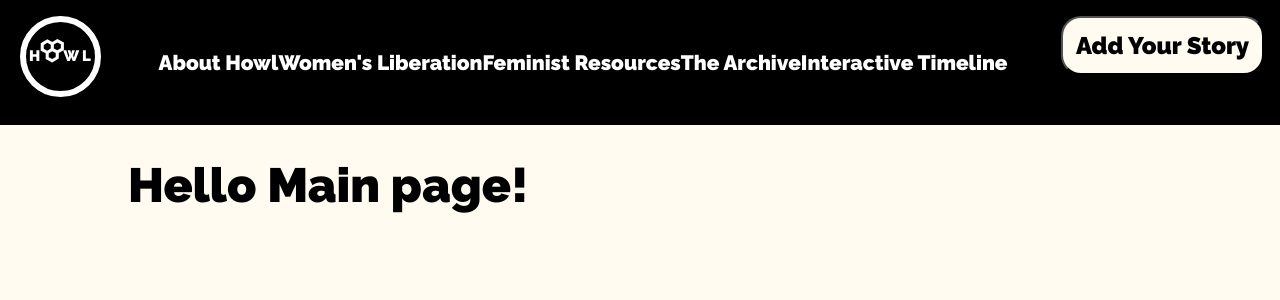
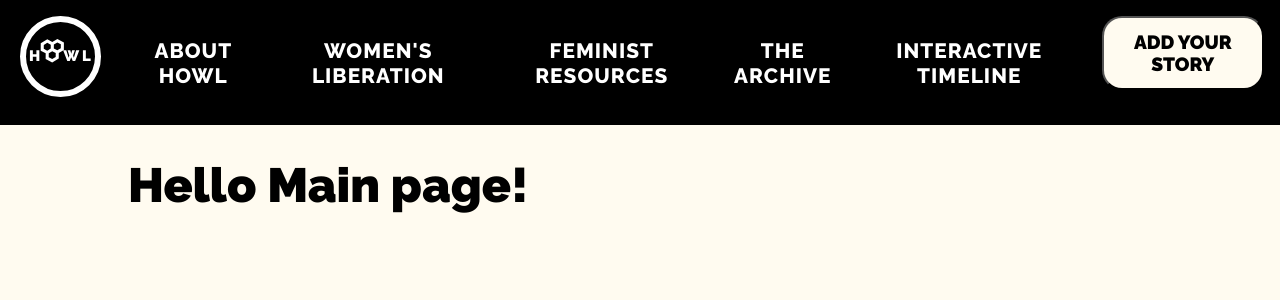
Before and after one commit to founders-programme-2/howl, a React (Create React App) app in the folder client/: page / in a window 1280 px wide. Shown: the top 300 px of the page. Built offline with nearby package versions, Linux system fonts and the light colour scheme; what react-a11y would draw is missing.

Commit message:
Minor changes to links and button to remove underscore and enforce all capitals. Also changed small size values

```diff
--- a/client/src/Components/Common/Header/Header.style.js
+++ b/client/src/Components/Common/Header/Header.style.js
@@ -18,15 +18,18 @@ export const NavList = styled.ul`
 
 export const NavLi = styled.li`
   text-align: center;
+  padding: 0.5rem;
 `;
 
 export const NavLink = styled(Link)`
   font-family: 'Raleway', sans-serif;
-  font-weight: 900;
+  font-weight: 800;
   font-size: 1.3rem;
   color: white;
   transition: all 0.2s ease-in-out;
   text-decoration: none;
+  text-transform: uppercase;
+  letter-spacing: 0.05em;
 
   &:hover {
     color: #fffbf0;
@@ -43,7 +46,10 @@ export const Logo = styled.img`
 `;
 
 export const NavBtn = styled.button`
+  text-transform: uppercase;
   transition: all 0.2s ease-in-out;
+  font-size: 1.2rem;
+
   &:hover {
     cursor: pointer;
     background-color: white;
```
